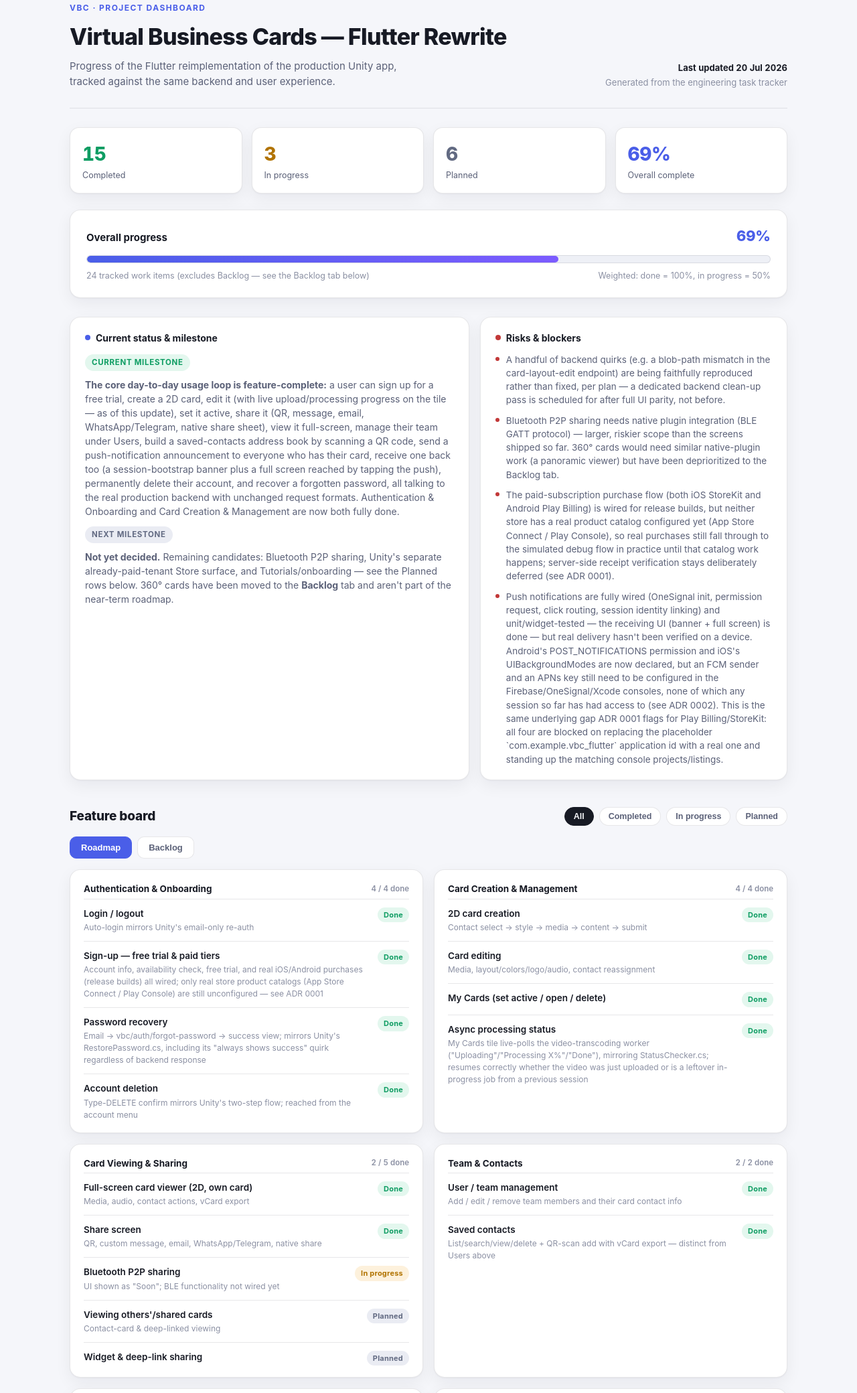
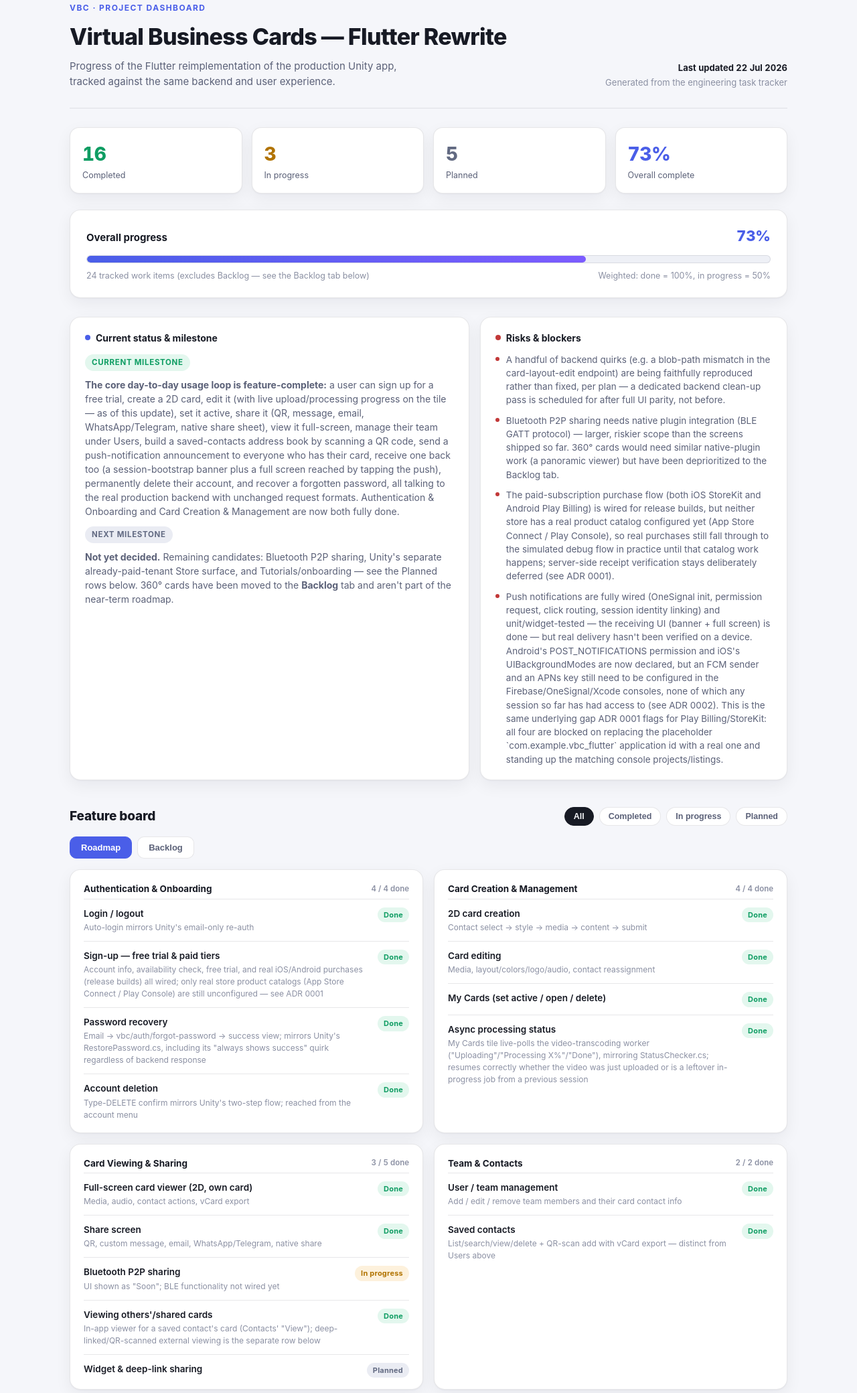
Before and after one commit to ville-360/vbc-flutter-dashboard, a plain HTML site: page index.html in a window 1280 px wide. Shown: the part 37-2117 px from the top of the page at 67% size. Drawn offline with Linux system fonts and the light colour scheme.

Commit message:
Update dashboard: viewing others'/shared cards shipped

```diff
--- a/index.html
+++ b/index.html
@@ -582,14 +582,14 @@
       <p class="hero-sub">Progress of the Flutter reimplementation of the production Unity app, tracked against the same backend and user experience.</p>
     </div>
     <div class="hero-meta">
-      <strong id="lastUpdated">Last updated 20 Jul 2026</strong>
+      <strong id="lastUpdated">Last updated 22 Jul 2026</strong>
       Generated from the engineering task tracker
     </div>
   </header>
 
   <section class="stats">
     <div class="stat-card done">
-      <div class="num">15</div>
+      <div class="num">16</div>
       <div class="label">Completed</div>
     </div>
     <div class="stat-card partial">
@@ -597,11 +597,11 @@
       <div class="label">In progress</div>
     </div>
     <div class="stat-card planned">
-      <div class="num">6</div>
+      <div class="num">5</div>
       <div class="label">Planned</div>
     </div>
     <div class="stat-card overall">
-      <div class="num">69%</div>
+      <div class="num">73%</div>
       <div class="label">Overall complete</div>
     </div>
   </section>
@@ -609,10 +609,10 @@
   <section class="progress-panel">
     <div class="progress-panel-top">
       <h2>Overall progress</h2>
-      <span class="progress-pct">69%</span>
+      <span class="progress-pct">73%</span>
     </div>
     <div class="progress-track">
-      <div class="progress-fill" style="width: 69%;"></div>
+      <div class="progress-fill" style="width: 73%;"></div>
     </div>
     <div class="progress-caption">
       <span>24 tracked work items (excludes Backlog — see the Backlog tab below)</span>
@@ -698,7 +698,7 @@
     </div>
 
     <div class="area">
-      <h3>Card Viewing &amp; Sharing <span class="count">2 / 5 done</span></h3>
+      <h3>Card Viewing &amp; Sharing <span class="count">3 / 5 done</span></h3>
       <div class="feature-row" data-status="done">
         <div><div class="name">Full-screen card viewer (2D, own card)</div><div class="note">Media, audio, contact actions, vCard export</div></div>
         <span class="pill done">Done</span>
@@ -711,9 +711,9 @@
         <div><div class="name">Bluetooth P2P sharing</div><div class="note">UI shown as "Soon"; BLE functionality not wired yet</div></div>
         <span class="pill partial">In progress</span>
       </div>
-      <div class="feature-row" data-status="planned">
-        <div><div class="name">Viewing others'/shared cards</div><div class="note">Contact-card &amp; deep-linked viewing</div></div>
-        <span class="pill planned">Planned</span>
+      <div class="feature-row" data-status="done">
+        <div><div class="name">Viewing others'/shared cards</div><div class="note">In-app viewer for a saved contact's card (Contacts' "View"); deep-linked/QR-scanned external viewing is the separate row below</div></div>
+        <span class="pill done">Done</span>
       </div>
       <div class="feature-row" data-status="planned">
         <div><div class="name">Widget &amp; deep-link sharing</div></div>
@@ -798,6 +798,11 @@
   <section class="changelog">
     <h2>Recent updates</h2>
     <ul class="changelog-list" id="changelogList">
+      <li>
+        <span class="date">22 Jul 2026</span>
+        <p class="entry-title">Viewing others'/shared cards</p>
+        <p class="entry-body">A saved contact's "View" action (Contacts screen) now opens the card in-app instead of launching the browser — mirrors `BusinessCard.cs`'s `isOwnCard == false` path (`VBC_Handler.ViewContactCard()` → `OpenCard(false, true)`), fetching via the public `oculus/gettraditionalcarddata` endpoint keyed by the contact's card `external_id` (Unity's `Contact.selectedContactUuid`), the same quirky choice Unity makes regardless of the card's legacy/traditional flags. Refactored the own-card viewer's background/logo/audio media widgets and providers to key off a new `CardMediaLocation` (tenantUuid/cardUuid/media-presence flags) instead of a `BusinessCard` directly, so the new `SharedCardViewerScreen` reuses the exact same media-fetching machinery instead of duplicating it — the own-card viewer itself is unchanged behaviorally. Scope note, faithful to Unity: still only 2D cards (Unity has no external viewer for 360 cards reached this way either), and only the Contacts entry point — deep-link/QR-scanned external viewing stays a separate planned item. 9 new tests (nested-JSON flattening incl. the boolean/string `is_video` coercion, the fetch provider, loading/error screen states, and the Contacts "View" navigation), plus the existing media-location provider/audio-controller tests updated for the `CardMediaLocation` refactor — full suite is 246 tests, all passing.</p>
+      </li>
       <li>
         <span class="date">21 Jul 2026</span>
         <p class="entry-title">Async processing status; added a Backlog tab, moved 360° cards into it</p>
```
